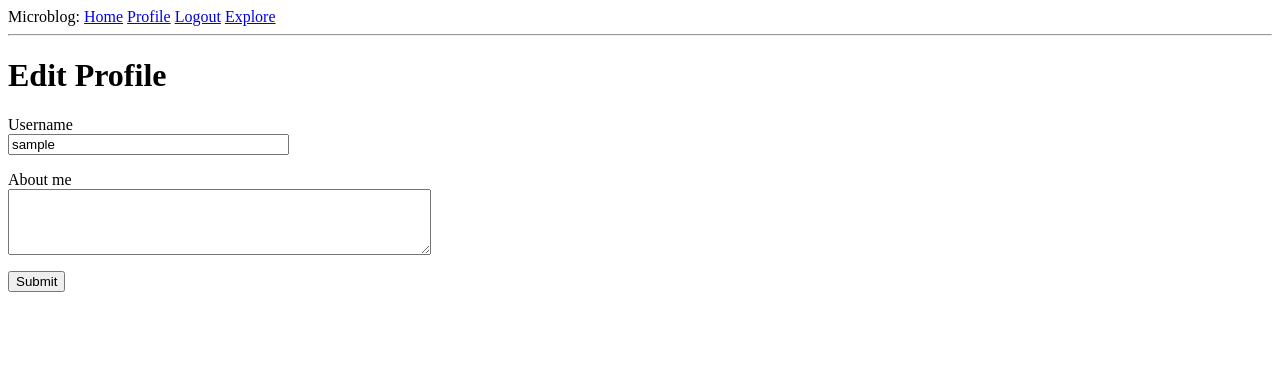
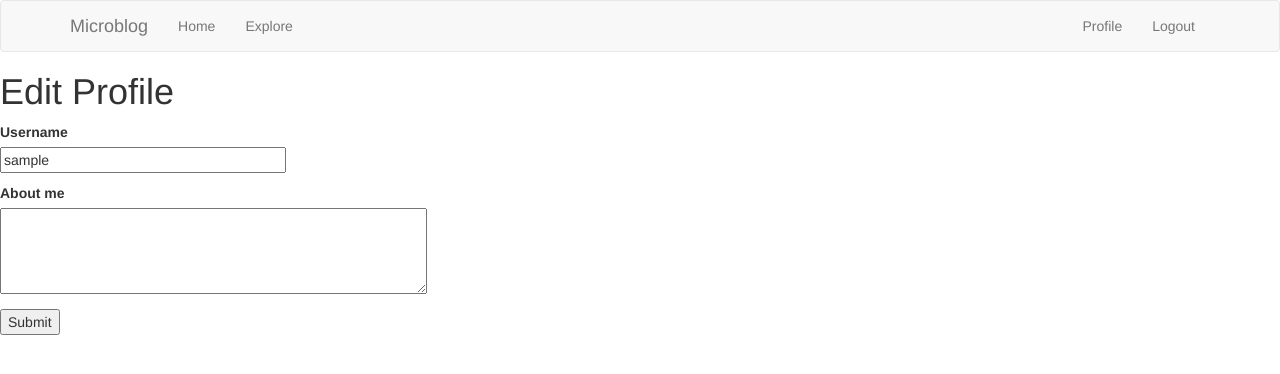
Before and after one commit to super-buster/my_flask, a Flask app: page /edit_profile in a window 1280 px wide. Shown: the top 374 px of the page. Run offline with Flask 2, Linux system fonts and the light colour scheme; the visitor is signed in with stand-in values (Sample User, id 1); data comes from the database, SQL or seed files in the repository; both versions use the stored data as it was after the commit; some libraries are stand-ins or nearby versions.

Commit message:
Redesigned base template

```diff
--- a/app/templates/base.html
+++ b/app/templates/base.html
@@ -1,38 +1,50 @@
-<html>
-    <head>
-        {% if title %}
-        <title>{{ title }} - microblog</title>
-        {% else %}
-        <title>Welcome to Microblog</title>
-        {% endif %}
-    </head>
-    <body>
-        <div>
-            Microblog:
-            <a href="{{url_for('index')}}">Home</a>
-            {% if current_user.is_anonymous %}
-            <a href="{{url_for('login')}}">Login</a>
-            {% else %}
-            <a href="{{ url_for('user', username=current_user.username) }}">Profile</a>
-            <a href="{{ url_for('logout') }}">Logout</a>
-            {% endif %}
-            <a href="{{ url_for('explore') }}">Explore</a>
+{% extends 'bootstrap/base.html' %}
+
+{% block title %}
+    {% if title %}{{ title }} - Microblog{% else %}Welcome to Microblog{% endif %}
+{% endblock %}
+
+{% block navbar %}
+    <nav class="navbar navbar-default">
+        <div class="container">
+            <div class="navbar-header">
+                <button type="button" class="navbar-toggle collapsed" data-toggle="collapse" data-target="#bs-example-navbar-collapse-1" aria-expanded="false">
+                    <span class="sr-only">Toggle navigation</span>
+                    <span class="icon-bar"></span>
+                    <span class="icon-bar"></span>
+                    <span class="icon-bar"></span>
+                </button>
+                <a class="navbar-brand" href="{{ url_for('index') }}">Microblog</a>
+            </div>
+            <div class="collapse navbar-collapse" id="bs-example-navbar-collapse-1">
+                <ul class="nav navbar-nav">
+                    <li><a href="{{ url_for('index') }}">Home</a></li>
+                    <li><a href="{{ url_for('explore') }}">Explore</a></li>
+                </ul>
+                <ul class="nav navbar-nav navbar-right">
+                    {% if current_user.is_anonymous %}
+                    <li><a href="{{ url_for('login') }}">Login</a></li>
+                    {% else %}
+                    <li><a href="{{ url_for('user', username=current_user.username) }}">Profile</a></li>
+                    <li><a href="{{ url_for('logout') }}">Logout</a></li>
+                    {% endif %}
+                </ul>
+            </div>
         </div>
-        <hr>
+    </nav>
+{% endblock %}
+
+{% block content %}
+    <div class="container">
         {% with messages = get_flashed_messages() %}
         {% if messages %}
-        <ul>
             {% for message in messages %}
-            <li>{{ message }}</li>
+            <div class="alert alert-info" role="alert">{{ message }}</div>
             {% endfor %}
-        </ul>
         {% endif %}
         {% endwith %}
-        {% block content %}
-            <h1>Hi, {{ current_user.username }}!</h1>
-            {% for post in posts %}
-            <div><p>{{ post.author.username }} says: <b>{{ post.body }}</b></p></div>
-            {% endfor %}
-        {% endblock %}
-    </body>
-</html>
+
+        {# application content needs to be provided in the app_content block #}
+        {% block app_content %} {% endblock %}
+    </div>
+{% endblock %}
```
Also changed, not shown: app.db, 1 other file.
